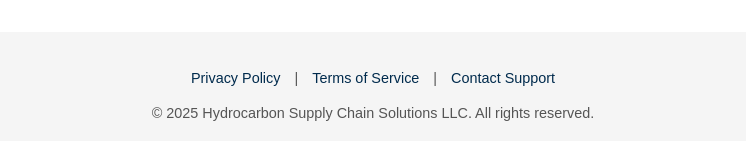
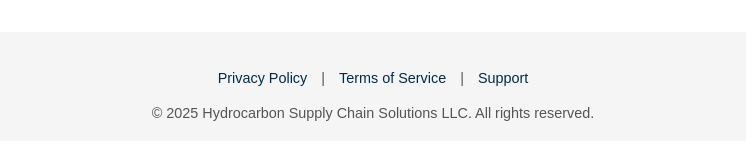
Before and after one commit to mattldavidson/Mattldavidson.github.io, a plain HTML site: page index.html in a window 1280 px wide. Shown: the part 582-742 px from the top of the page, without its empty margins (267-1013 px from the left). Drawn offline with Linux system fonts and the light colour scheme.

Commit message:
Update index.html

```diff
--- a/index.html
+++ b/index.html
@@ -44,7 +44,7 @@
     <p>
         <a href="privacy.html">Privacy Policy</a> |
         <a href="terms.html">Terms of Service</a> |
-        <a href="mailto:support@energysupplylogistics.com">Contact Support</a>
+        <a href="support/index.html">Support</a>
     </p>
     &copy; 2025 Hydrocarbon Supply Chain Solutions LLC. All rights reserved.
 </footer>
```
